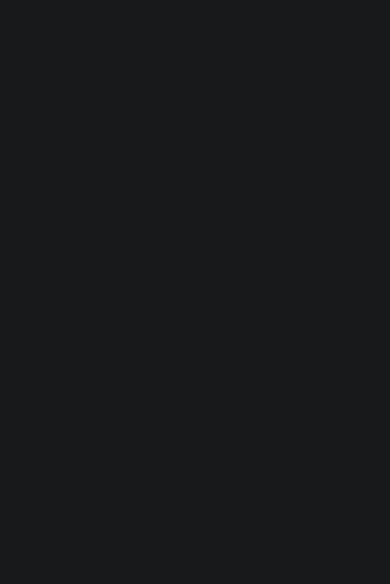
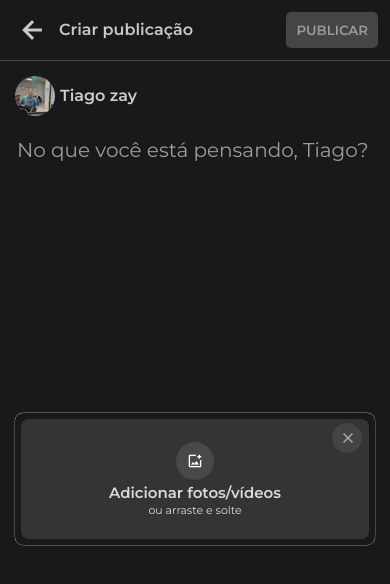
Before and after one commit to tiagozay/zaynet, a React (Create React App) app: page /publicar in a window 390 px wide. Before the commit this address had no page. Shown: the top 584 px of the page. Built offline with nearby package versions, Linux system fonts and the light colour scheme.

Commit message:
Criando página para publicar no mobile
Signed-off-by: Tiago zay <tiagozay@gmail.com>

```diff
--- a/src/index.tsx
+++ b/src/index.tsx
@@ -12,6 +12,7 @@ import SolicitacoesDeAmizadeMobile from './pages/SolicitacoesDeAmizadeMobile';
 import AdicionarAmigos from './pages/AdicionarAmigos';
 import PesquisarPorUmaPessoaMobile from './pages/PesquisarPorUmaPessoaMobile';
 import FotosUsuario from './pages/FotosUsuario';
+import PublicarMobile from './pages/PublicarMobile';
 
 const root = ReactDOM.createRoot(document.getElementById('root') as Element);
 root.render(
@@ -28,6 +29,7 @@ root.render(
           </Route>
           <Route path='/image/:objInfoCarrosel' element={<CarrosselDeImagens />}/>
           <Route path='/pesquisar' element={<PesquisarPorUmaPessoaMobile />}/>
+          <Route path='/publicar' element={<PublicarMobile />}/>
         </Routes>
       </BrowserRouter>
   </React.StrictMode>
--- a/src/pages/Home/index.tsx
+++ b/src/pages/Home/index.tsx
@@ -4,19 +4,27 @@ import MenuEsquerdo from '../../components/MenuEsquerdo';
 import Publicacao from '../../components/Publicacao';
 import './home.css';
 import ModalPublicar from '../../components/ModalPublicar';
+import { useNavigate } from 'react-router-dom';
+import { tamanhoDeTelaMobile } from '../../config';
 
 export default function Home() {
 
   const [modalPublicarAberto, setModalPublicarAberto] = useState(false);
 
-  function fecharModalPublicar()
-  {
+  const navigate = useNavigate();
+
+  function fecharModalPublicar() {
     setModalPublicarAberto(false);
   }
 
-  function abrirModalPublicar()
-  {
-    setModalPublicarAberto(true);
+  function abrirModalPublicar() {
+    const larguraDaTela = window.innerWidth;
+    if (larguraDaTela <= tamanhoDeTelaMobile) {
+      navigate('/publicar');
+    } else {
+      setModalPublicarAberto(true);
+    }
+
   }
 
   return (
@@ -38,7 +46,7 @@ export default function Home() {
               id='feed_adicionarUmaNovaPublicacao__input'
               placeholder='No que você está pensando, Tiago?'
               onClick={abrirModalPublicar}
-              disabled={ modalPublicarAberto ? true : false}
+              disabled={modalPublicarAberto ? true : false}
             />
           </div>
           <button id='feed_adicionarUmaNovaPublicacao__btnFotoEVideo' onClick={abrirModalPublicar}>
--- /dev/null
+++ b/src/pages/PublicarMobile/PublicarMobile.css
@@ -0,0 +1,98 @@
+#publicarMobile__page{
+
+}
+#publicarMobile__cabecalho{
+    display: flex;
+    justify-content: space-between;
+    padding: 12px;
+    border-bottom: 1px rgb(70, 70, 70) solid;
+}
+#publicarMobile__cabecalho__container{
+    display: flex;
+    align-items: center;
+    width: 60%;
+}
+#publicarMobile__btnVoltar{
+    background-color: transparent;
+    border: none;
+    outline: none;
+    color: rgb(201, 201, 201);
+    font-size: 28px;
+    font-weight: 600;
+    text-decoration: none;
+}
+#publicarMobile__titulo{
+    font-family: var(--fontePadrao);
+    color: rgb(201, 201, 201);
+    margin-left: 7px;
+    font-size: 16px;
+    font-weight: 600;
+}
+#publicarMobile__btnPublicar{
+    background-color: #2176FF;
+    color: white;
+    font-family: var(--fontePadrao);
+    border: none;
+    padding: 10px;
+    border-radius: 5px;
+    font-weight: 600;
+    transition: 100ms;
+}
+.publicarMobile__btnPublicarInativo{
+    background-color: #444546!important;
+    color: rgb(155, 155, 155)!important;
+}
+#publicarMobile__container{
+    padding: 15px;
+}
+#publicarMobile__divPerfilENomeUsuario{
+    display: flex;
+    align-items: center;
+}
+#publicarMobile__divPerfilENomeUsuario__perfil{
+    width: 40px;
+    height: 40px;
+    border-radius: 50%;
+}
+#publicarMobile__divPerfilENomeUsuario__nome{
+    font-family: var(--fontePadrao);
+    color: rgb(206, 206, 206);
+    font-weight: 600;
+    margin-left: 5px;
+}
+#publicarMobile__campoTexto{
+    width: 100%;
+    height: 270px;
+    resize: none;
+    background-color: transparent;
+    border: none;
+    outline: none;
+    font-family: var(--fontePadrao);
+    font-size: 18px;
+    color: rgb(217, 217, 217);
+    margin-top: 20px;
+}
+#publicarMobile__campoTexto::placeholder{
+    color: rgb(156, 156, 156);
+    font-size: 20px;
+}
+#publicarMobile__divIconeFotoOuVideo{
+    position: absolute;
+    width: 100%;
+    bottom: 0;
+    padding: 2px;
+    box-sizing: border-box;
+    display: flex;
+    justify-content: center;
+    border-top: 1px rgb(70, 70, 70) solid;
+}
+#publicarMobile__divIconeFotoOuVideo button{
+    width: 100%;
+    background-color: transparent;
+    padding: 10px;
+    box-sizing: border-box;
+    border: none;
+}
+#publicarMobile__divIconeFotoOuVideo button img{
+    width: 27px;
+}
--- /dev/null
+++ b/src/pages/PublicarMobile/index.tsx
@@ -0,0 +1,118 @@
+import React, { useEffect, useRef, useState } from 'react';
+import './PublicarMobile.css';
+import { useNavigate } from 'react-router-dom';
+import { ArquivosPublicacaoService } from '../../services/ArquivosPublicacaoService';
+import SelecionarArquivos from '../../components/SelecionarArquivos';
+import PreviasArquivos from '../../components/SelecionarArquivos/PreviasArquivos';
+
+export default function PublicarMobile() {
+
+    const [permisaoParaPublicar, setPermisaoParaPublicar] = useState(false);
+    const [indicadorAlgumTextoDigitado, setIndicadorAlgumTextoDigitado] = useState(false);
+    const [indicadorAlgumaMidiaSelecionada, setIndicadorAlgumaMidiaSelecionada] = useState(false);
+
+    const [indicadorInputImagensEVideosAberto, setIndicadorInputImagensEVideosAberto] = useState(true);
+
+    const [textoDigitado, setTextoDigitado] = useState<string | null>(null);
+    const [arquivosSelecionados, setArquivosSelecionados] = useState<FileList | null>(null);
+
+    const navigate = useNavigate();
+
+    useEffect(() => {
+        if (indicadorAlgumTextoDigitado || indicadorAlgumaMidiaSelecionada) {
+            setPermisaoParaPublicar(true);
+        } else {
+            setPermisaoParaPublicar(false);
+        }
+    }, [indicadorAlgumTextoDigitado, indicadorAlgumaMidiaSelecionada]);
+
+    useEffect(() => {
+        if (textoDigitado && textoDigitado.length > 0) {
+            setIndicadorAlgumTextoDigitado(true);
+        } else {
+            setIndicadorAlgumTextoDigitado(false);
+        }
+    }, [textoDigitado]);
+
+    useEffect(() => {
+        if (arquivosSelecionados && arquivosSelecionados.length > 0) {
+            setIndicadorAlgumaMidiaSelecionada(true);
+
+        } else {
+            setIndicadorAlgumaMidiaSelecionada(false);
+        }
+    }, [arquivosSelecionados]);
+
+    function aoDigitarTexto(e: React.ChangeEvent<HTMLTextAreaElement>) {
+        setTextoDigitado(e.target.value.trim());
+    }
+
+    function aoClicarEmVoltar() {
+        navigate(-1);
+    }
+
+    function abrirInputImagensEVideos() {
+        setIndicadorInputImagensEVideosAberto(true);
+    }
+
+    function fecharInputImagensEVideos() {
+        setIndicadorInputImagensEVideosAberto(false);
+    }
+
+    return (
+        <div id="publicarMobile__page">
+            <div id="publicarMobile__cabecalho">
+                <div id="publicarMobile__cabecalho__container">
+                    <button
+                        onClick={aoClicarEmVoltar}
+                        className='material-symbols-outlined'
+                        id='publicarMobile__btnVoltar'
+                    >arrow_back</button>
+                    <h3 id="publicarMobile__titulo">Criar publicação</h3>
+                </div>
+                <button
+                    id="publicarMobile__btnPublicar"
+                    disabled={!permisaoParaPublicar}
+                    className={!permisaoParaPublicar ? "publicarMobile__btnPublicarInativo" : ""}
+                >PUBLICAR</button>
+            </div>
+
+            <div id="publicarMobile__container">
+                <div id="publicarMobile__divPerfilENomeUsuario">
+                    <img
+                        src="./imagensDinamicas/perfil.jpg"
+                        alt="Perfil usuário"
+                        id="publicarMobile__divPerfilENomeUsuario__perfil"
+                    />
+                    <p
+                        id="publicarMobile__divPerfilENomeUsuario__nome"
+                    >Tiago zay</p>
+                </div>
+
+                <textarea
+                    id="publicarMobile__campoTexto"
+                    placeholder='No que você está pensando, Tiago?'
+                    onChange={aoDigitarTexto}
+                >
+
+                </textarea>
+
+                {
+                    indicadorInputImagensEVideosAberto &&
+                    <SelecionarArquivos
+                        fecharInput={fecharInputImagensEVideos}
+                        setArquivosSelecionados={setArquivosSelecionados}
+                    />
+                }
+
+            </div>
+
+            <div id="publicarMobile__divIconeFotoOuVideo" className={indicadorInputImagensEVideosAberto ? 'displayNone' : ""}>
+                <button onClick={abrirInputImagensEVideos}>
+                    <img src="./icones/imagemIcone.png" alt="" />
+                </button>
+            </div>
+
+        </div>
+    )
+}
```
